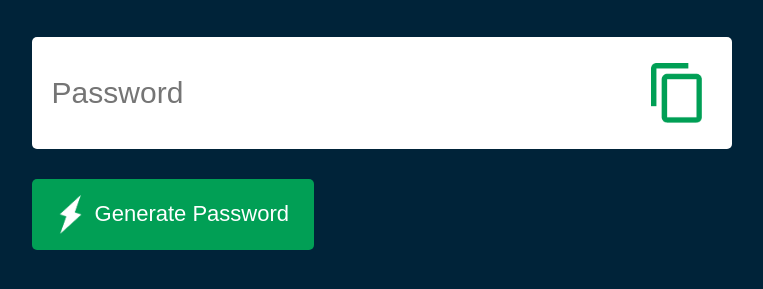
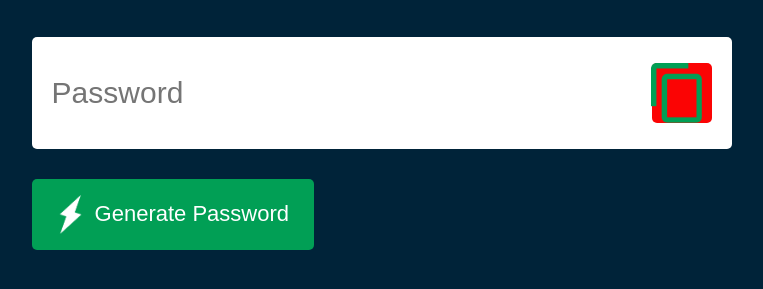
Before and after one commit to pradeeppaldev/Random-Password-Generator, a plain HTML site: page index.html in a window 1280 px wide. Shown: the part 271-560 px from the top of the page, without its empty margins (122-885 px from the left). Drawn offline with Linux system fonts and the light colour scheme.

Commit message:
second commit

```diff
--- a/style.css
+++ b/style.css
@@ -37,7 +37,7 @@ body{
     height: 60px;
     width: 60px;
     cursor: pointer;
-    background-color: white;
+    background-color: rgb(251, 4, 4);
     margin-left: -130px;
 }
 #copyBtn img{
```
